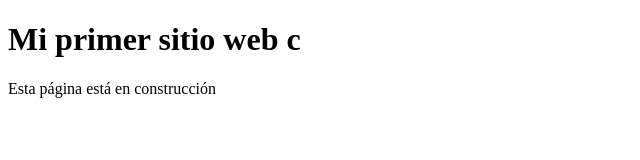
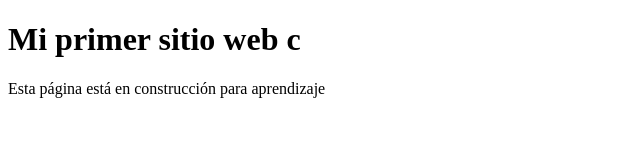
Before and after one commit to roberick1/helloworld-git, a plain HTML site: page index.html in a window 1280 px wide. Shown: the whole page, without its empty margins (0-640 px from the left). Drawn offline with Linux system fonts and the light colour scheme.

Commit message:
se edito linea

```diff
--- a/index.html
+++ b/index.html
@@ -6,6 +6,6 @@
 </head>
 <body>
 <h1> Mi primer sitio web c</h1>
-<p> Esta página está en construcción </p>
+<p> Esta página está en construcción para aprendizaje </p>
 </body>
 </html>
```
